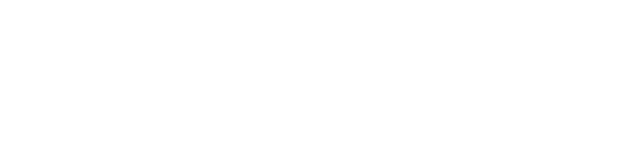
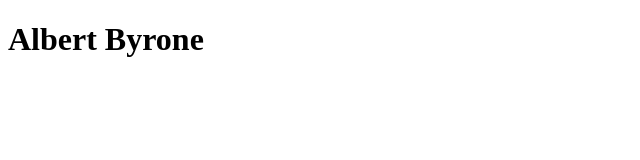
Before and after one commit to albert-trillionchip/testAlbert, a plain HTML site: page index.html in a window 1280 px wide. Shown: the whole page, without its empty margins (0-640 px from the left). Drawn offline with Linux system fonts and the light colour scheme.

Commit message:
fix bugs

```diff
--- a/index.html
+++ b/index.html
@@ -6,6 +6,7 @@
     <title>Test Index</title>
 </head>
 <body>
+    <h1>Albert Byrone</h1>
 
 </body>
 </html>
```
